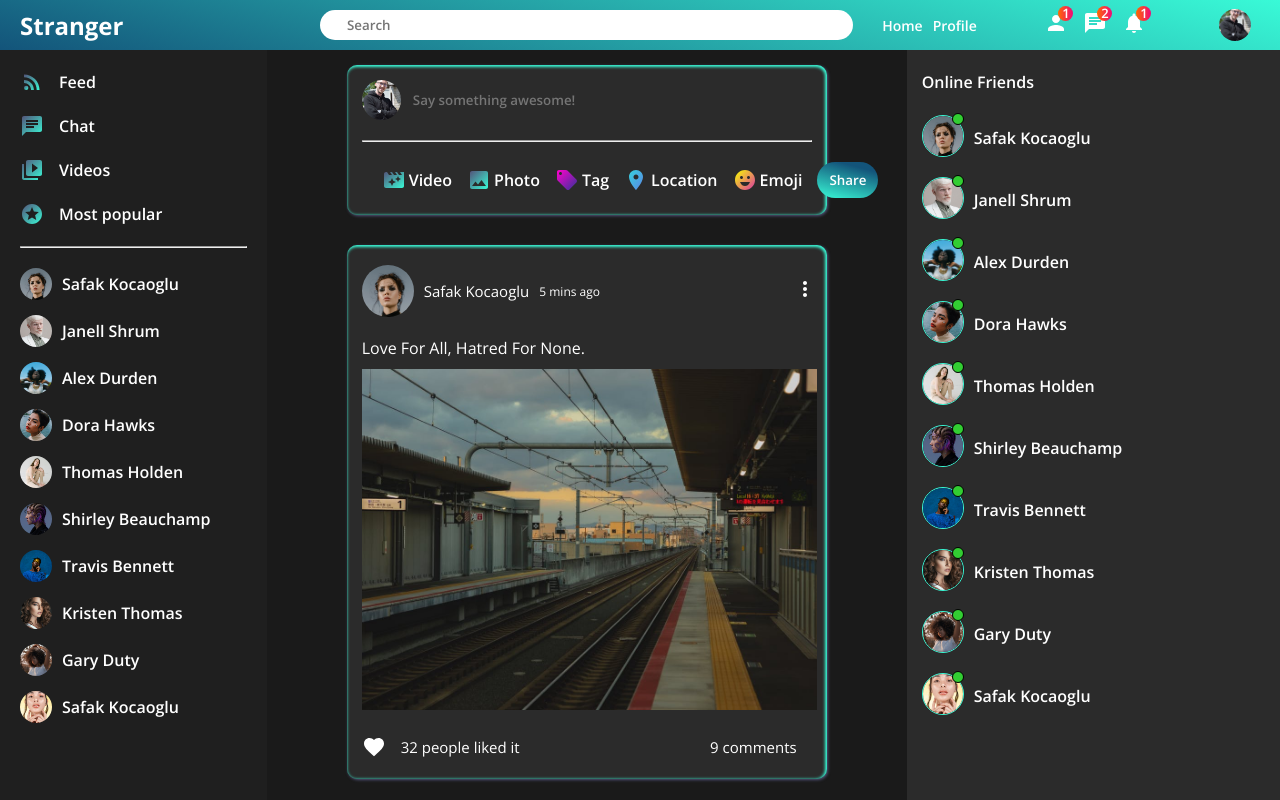
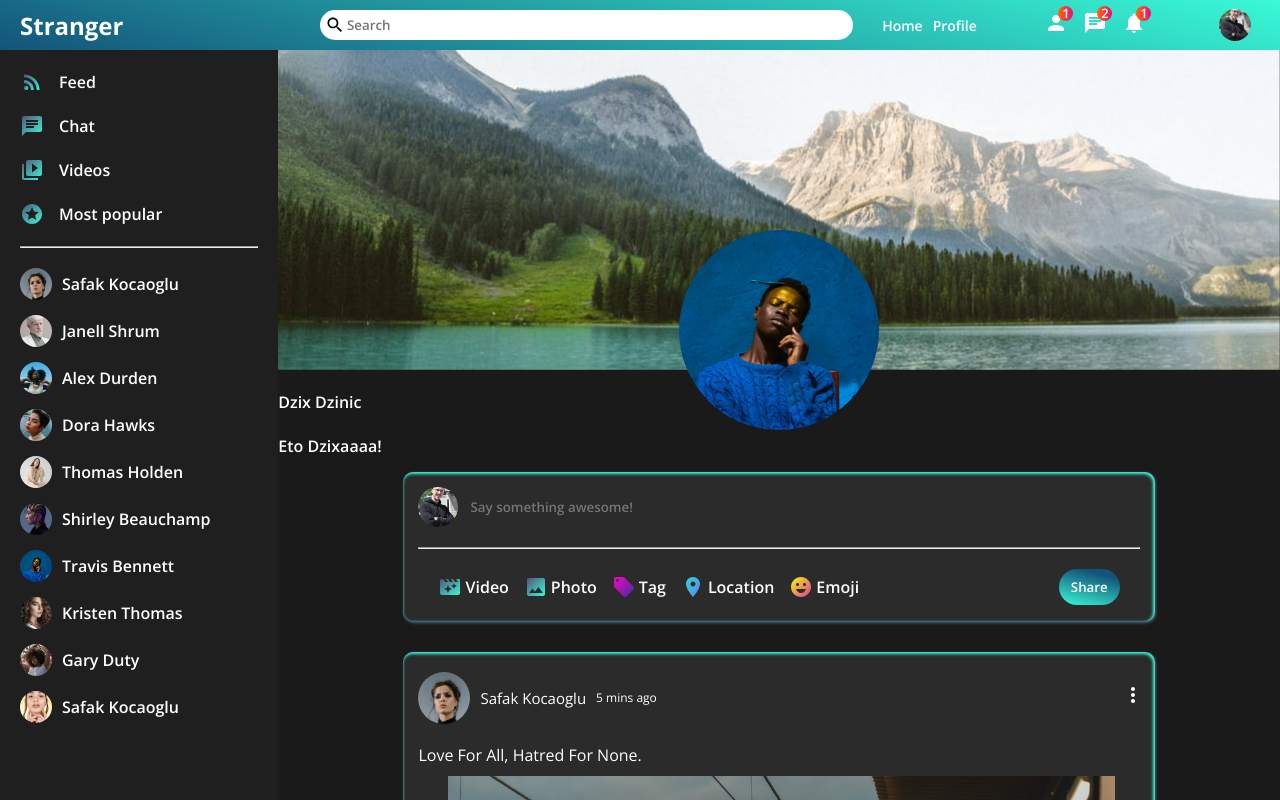
Before and after one commit to Cores13/realtime_chat, a React (Create React App) app in the folder view/: page / in a window 1280 px wide. Shown: the top 800 px of the page. Built offline with nearby package versions, Linux system fonts and the light colour scheme.

Commit message:
Profile and cover pic

```diff
--- a/view/src/App.js
+++ b/view/src/App.js
@@ -1,9 +1,10 @@
 // import logo from './logo.svg';
 import './App.css';
 import Home from './pages/home/Home.jsx';
+import Profile from './pages/profile/Profile.jsx';
 
 function App() {
-  return <Home />
+  return <Profile />
 }
 
 export default App;
--- a/view/src/components/navbar.css
+++ b/view/src/components/navbar.css
@@ -11,6 +11,7 @@
     justify-content: center;
     position: sticky;
     top: 0;
+    z-index: 1000;
 }
 .logo {
     font-size: 24px;
@@ -36,6 +37,7 @@
 .searchIcon {
     font-size: 20px !important;
     margin-left: 5px;
+    fill: black !important;
 }
 .searchInput {
     border: none;
--- a/view/src/components/rightbar/rightbar.css
+++ b/view/src/components/rightbar/rightbar.css
@@ -8,8 +8,7 @@
     background-color: #2b2b2b;
     max-height: calc(100vh - 50px);
     overflow-y: scroll;
-    position: fixed;
-
+    position: sticky;
 }
 .rightbarFriendList {
     padding: 0;
--- /dev/null
+++ b/view/src/pages/profile/Profile.jsx
@@ -0,0 +1,34 @@
+import './profile.css';
+import Navbar from '../../components/Navbar';
+import Sidebar from '../../components/sidebar/Sidebar';
+import Rightbar from '../../components/rightbar/Rightbar';
+import Feed from '../../components/feed/Feed';
+
+export default function Profile() {
+    return (
+        <>
+        <Navbar />
+        <div className="profileContainer">
+            <Sidebar />
+            <div className="profileRight">
+                <div className="profileRightTop">
+                    <div className="profileCover">
+                        {/* eslint-disable-next-line */}
+                        <img src="assets/post/3.jpeg" alt="Cover picture" className="profileCoverImg" />
+                        {/* eslint-disable-next-line */}
+                        <img src="assets/person/7.jpeg" alt="Profile picture" className="profileUserImg" />
+                    </div>
+                    <div className="profileInfo">
+                        <h4 className="profileInfoName">Dzix Dzinic</h4>
+                        <span className="profileInfoDesc">Eto Dzixaaaa!</span>
+                    </div>
+                </div>
+                <div className="profileRightBottom">
+                    <Feed style="flex-wrap: wrap;"/>
+                    {/* <Rightbar /> */}
+                </div>
+            </div>
+        </div>
+        </>
+    )
+}
--- /dev/null
+++ b/view/src/pages/profile/profile.css
@@ -0,0 +1,30 @@
+.profileContainer{
+    display: flex;
+    width: 100%;
+}
+.profileRight {
+    flex: 9;
+}
+.profileCover {
+    height: 320px;
+    position: relative;
+}
+.profileCoverImg {
+    width: 100%;
+    height: 320px;
+    object-fit: cover;
+}
+.profileUserImg {
+    width: 200px;
+    height: 200px;
+    border-radius: 50%;
+    object-fit: cover;
+    position: absolute;
+    left: 0;
+    right: 0;
+    margin: auto;
+    top: 180px;
+}
+.profileRightBottom {
+    display: flex;
+}
```
